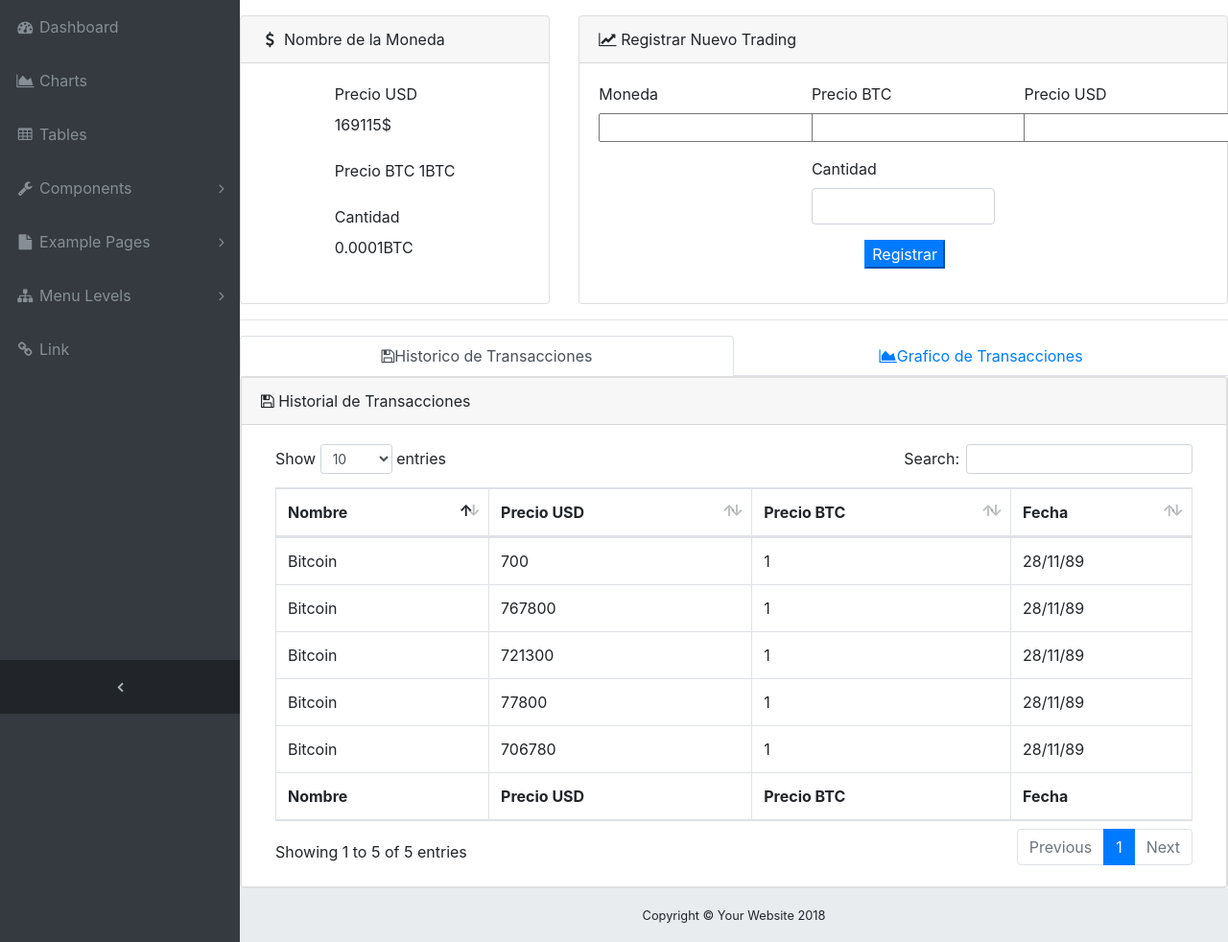
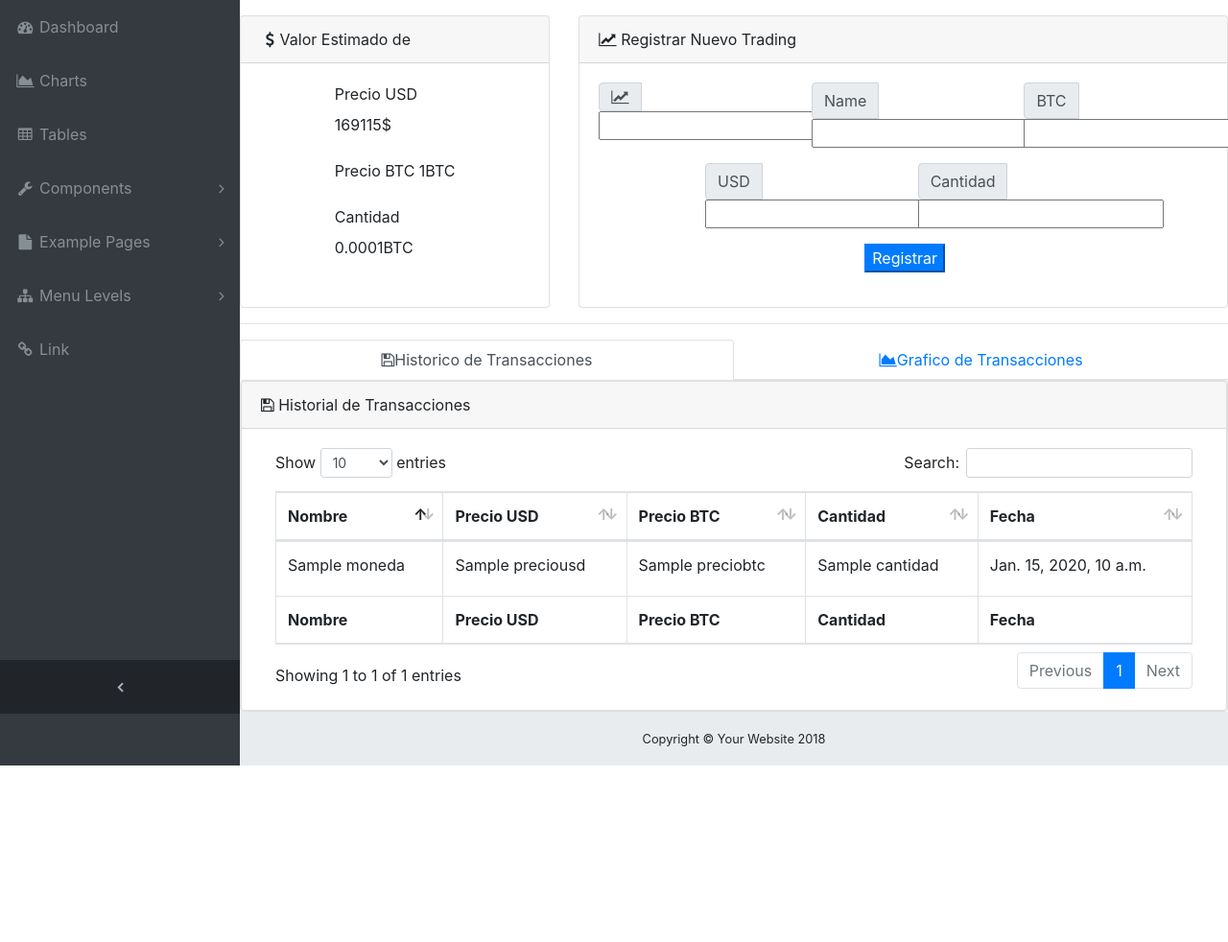
Before and after one commit to Victorjcb28/CryptoFolio, a Django app: template templates/moneda/moneda_info.html in a window 1280 px wide. Shown: the part 56-1038 px from the top of the page at 96% size. After the commit the page ends 854 px from the top, so only its background shows below. Run offline with Django 3.2, Linux system fonts and the light colour scheme; the template is opened without the code that fills it: most values are stand-ins (such as "Sample title", 1, 10 or a date in 2020); form fields are guessed from the names that the template uses; some libraries are stand-ins or nearby versions.

Commit message:
Add files via upload

```diff
--- a/templates/moneda/index.html
+++ b/templates/moneda/index.html
@@ -253,11 +253,11 @@
 
 
 
-<!--
+
     <div class="canvas-container" style="width: 50%;">
 
         <canvas     id="chart" width="100%" height="100"></canvas>
-    </div> -->
+    </div>
       <!-- Example DataTables Card-->
       <div class="card mb-3">
         <div class="card-header">
--- a/templates/moneda/moneda_info.html
+++ b/templates/moneda/moneda_info.html
@@ -2,7 +2,90 @@
 {% load staticfiles %}
 {% block content %}
 
+<script>
+    $(document).ready(function() {
+       var lista=[];
+       var lista2=[];
+       $(".fecha").each(function(){
+            var monto = String($(this).text());
+            lista.push(monto);
 
+        });
+
+        $(".cantidad").each(function(){
+            var cantidad = Number($(this).text());
+            lista2.push(cantidad);
+        });
+
+       new Chart(document.getElementById("line-chart"), {
+  type: 'line',
+  data: {
+    labels: lista,
+    datasets: [{
+        data: lista2,
+        label: "Moneda",
+        borderColor: "#3e95cd",
+        fill: false
+      },
+    ]
+  },
+  options: {
+    title: {
+      display: true,
+      text: 'Transaction Graphics'
+    }
+  }
+});
+
+
+    });
+
+</script>
+
+<script>
+    $(document).ready(function() {
+
+       var lista=[];
+       var lista2=[];
+       $(".fecha").each(function(){
+            var monto = String($(this).text());
+            lista.push(monto);
+
+        });
+
+        $(".cantidad").each(function(){
+            var cantidad = Number($(this).text());
+            lista2.push(cantidad);
+        });
+
+        var datos={
+            type:"bar",
+            data:{
+                datasets:[{
+                    label:'Prueba',
+                    data:lista2,
+                    backgroundColor:[
+                        "#F7464A",
+                        "#46BFBD",
+                        "#FDB45C",
+                        "#949FB1",
+                        "#4D5360",
+
+                    ],
+                }],
+                labels:lista,
+            },
+            optiops:{
+                reponsive: true,
+            }
+        };
+        var canvas= document.getElementById('chart').getContext('2d');
+        window.bar= new Chart(canvas, datos);
+
+
+    });
+
+</script>
 <form method="POST" id="guardarpos">
 
 	{% csrf_token %}
@@ -12,7 +95,7 @@
 		<!-- Example Pie Chart Card-->
           <div class="card mb-6" style="height: 100%;">
             <div class="card-header">
-              <i class="fa fa-fw fa-dollar"></i> Nombre de la Moneda</div>
+              <i class="fa fa-fw fa-dollar"></i>Valor Estimado de {{form.name.value}}</div>
             <div class="card-body">
               	<form method="post" id="guardaru" enctype="multipart/form-data">
 					{% csrf_token %}
@@ -61,33 +144,54 @@
             <div class="card-body">
 	            <div class="row">
 	              	<div class="col-md-4 ">
-	              		<fieldset class="form-group">
-							    <label for="Moneda">Moneda</label>
+						<div class="input-group mb-3">
+							  <div class="input-group-prepend">
+							    <span class="input-group-text" id="basic-addon1"><i class="fa fa-line-chart"></i></span>
+							  </div>
+							  {{form.symbol}}
+
+						</div>
+					</div>
+
+					<div class="col-md-4 ">
+						<div class="input-group mb-3">
+							  <div class="input-group-prepend">
+							    <span class="input-group-text" id="basic-addon1">Name</span>
+							  </div>
 							  {{form.name}}
-						  	</fieldset>
+						</div>
 					</div>
 
 	              	<div class="col-md-4">
-	              		<fieldset class="form-group">
-							<label for="Moneda">Precio BTC</label>
+						<div class="input-group mb-3">
+							  <div class="input-group-prepend">
+							    <span class="input-group-text" id="basic-addon1">BTC</span>
+							  </div>
 							  {{form.preciobtc}}
-						 </fieldset>
+
 						</div>
-
-	              	<div class="col-md-4">
-	              		<fieldset class="form-group">
-							<label for="Moneda">Precio USD</label>
-							{{form.preciousd}}
-						 </fieldset>
 					</div>
 	            </div>
 
             	<div class="row justify-content-center">
+
+            		<div class="col-md-4 ">
+						<div class="input-group mb-3">
+							  <div class="input-group-prepend">
+							    <span class="input-group-text" id="basic-addon1">USD</span>
+							  </div>
+							  {{form.preciousd}}
+						</div>
+					</div>
+
 	              	<div class="col-md-4">
-	              		<fieldset class="form-group">
-							<label for="Moneda">Cantidad</label>
-						    <input type="text" class="form-control" id="cantidad" name="cantidad" size="5%">
-						</fieldset>
+						<div class="input-group mb-3">
+							  <div class="input-group-prepend">
+							    <span class="input-group-text" id="basic-addon1">Cantidad</span>
+							  </div>
+							  {{form.cantidad}}
+
+						</div>
 					</div>
 
 
@@ -98,7 +202,7 @@
 	            <div class="row justify-content-center">
 	              	<div class="col-md-2">
 	              		<fieldset class="form-group">
-							<input type="button" value="Registrar" class="btn-primary">
+							<input type="submit" value="Registrar" class="btn-primary">
 						</fieldset>
 	              	</div>
 
@@ -139,12 +243,14 @@
 				              <i class="fa fa-floppy-o"></i> Historial de Transacciones</div>
 				            <div class="card-body">
 				              	<div class="table-responsive">
+
 				            <table class="table table-bordered" id="dataTable" width="100%" cellspacing="0">
 				              <thead>
 				                <tr>
 				                  <th>Nombre</th>
 				                  <th>Precio USD</th>
 				                  <th>Precio BTC</th>
+				                  <th>Cantidad</th>
 				                  <th>Fecha</th>
 
 				                </tr>
@@ -154,47 +260,24 @@
 				                  <th>Nombre</th>
 				                  <th>Precio USD</th>
 				                  <th>Precio BTC</th>
+				                  <th>Cantidad</th>
 				                  <th>Fecha</th>
 
 				                </tr>
 				              </tfoot>
+
 				              <tbody>
-
+				                {% for moneda1 in monedas%}
 				                <tr>
-				                  <td>Bitcoin</td>
-				                  <td>700</td>
-				                  <td>1</td>
-				                  <td>28/11/89</td>
+				                  <td>{{moneda1.name}}</td>
+				                  <td>{{moneda1.preciousd}}</td>
+				                  <td>{{moneda1.preciobtc}}</td>
+				                  <td><label for="" class="cantidad">{{moneda1.cantidad}}</label></td>
+				                  <td><label for="" class="fecha">{{moneda1.date}}</label></td>
 
 				                </tr>
-				                <tr>
-				                  <td>Bitcoin</td>
-				                  <td>767800</td>
-				                  <td>1</td>
-				                  <td>28/11/89</td>
+				                {% endfor %}
 
-				                </tr>
-				                <tr>
-				                  <td>Bitcoin</td>
-				                  <td>721300</td>
-				                  <td>1</td>
-				                  <td>28/11/89</td>
-
-				                </tr>
-				                <tr>
-				                  <td>Bitcoin</td>
-				                  <td>77800</td>
-				                  <td>1</td>
-				                  <td>28/11/89</td>
-
-				                </tr>
-				                <tr>
-				                  <td>Bitcoin</td>
-				                  <td>706780</td>
-				                  <td>1</td>
-				                  <td>28/11/89</td>
-
-				                </tr>
 
 
 				              </tbody>
@@ -210,8 +293,9 @@
 		        <div class="card mb-3" style="height: 100%;">
 		        <div class="card-header">
 		          <i class="fa fa-area-chart"></i> Grafico de Transacciones</div>
-		        <div class="card-body">
-		          <canvas id="myAreaChart" width="100%" height="30" ></canvas>
+		       	<div class="canvas-container" style="width: 100%; ">
+
+			        <canvas id="line-chart" width="100%" height="50"></canvas>
 			    </div>
 		        <div class="card-footer small text-muted">Updated yesterday at 11:59 PM</div>
 		      </div>
```
Also changed, not shown: templates/moneda/moneda_form.html (+15 -6 lines), templates/moneda/tabmonedahist.html (added, +49 -0 lines). Lines whose indentation alone changed are shown as unchanged.
